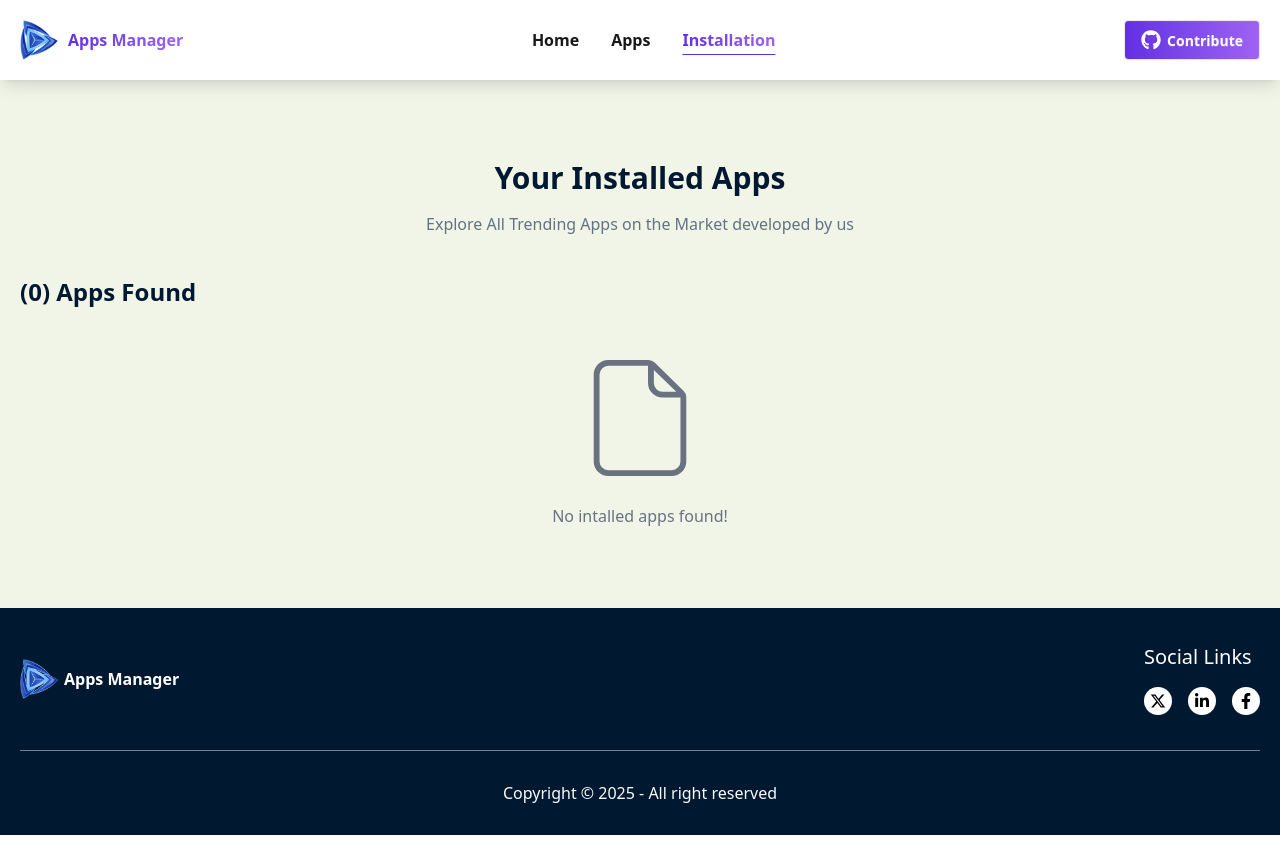
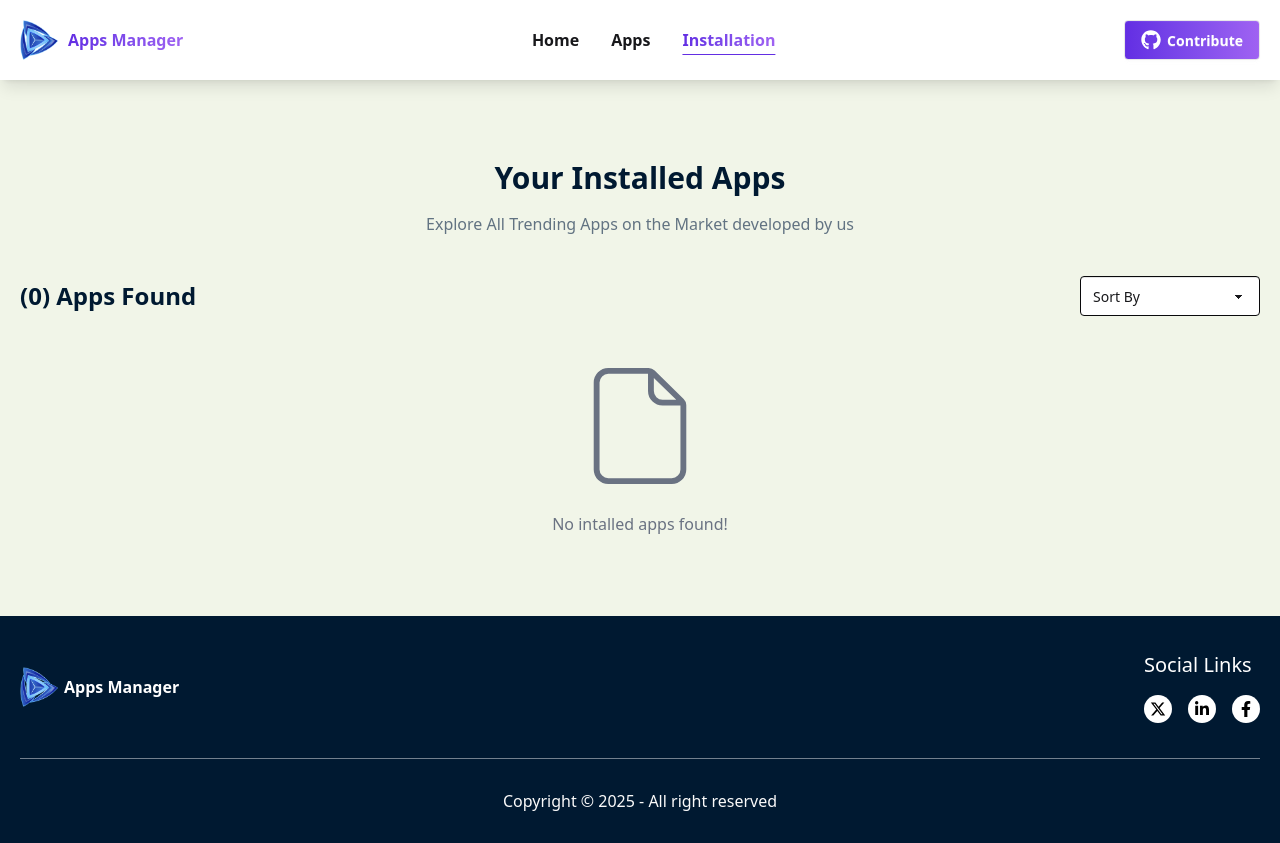
Before and after one commit to nayon-kumar/apps-manager, a Next.js app: page /installation in a window 1280 px wide. Built offline with nearby package versions, Linux system fonts and the light colour scheme.

Commit message:
Apps filter option added

```diff
--- a/src/app/details/[id]/page.jsx
+++ b/src/app/details/[id]/page.jsx
@@ -6,6 +6,7 @@ import { useParams } from "next/navigation";
 import React, { use, useContext } from "react";
 import { FaStar } from "react-icons/fa";
 import { LuDownload } from "react-icons/lu";
+import { TbFileLike } from "react-icons/tb";
 import { toast } from "react-toastify";
 
 const appsPromise = fetch("https://apps-manager-eta.vercel.app/data.json", {
@@ -68,7 +69,7 @@ const DetailsPage = () => {
                 </h3>
               </div>
               <div>
-                <LuDownload size={30} className="text-[#00827A]" />
+                <TbFileLike size={30} className="text-[#00827A]" />
                 <p className="text-[#001931]/80 my-2">Total Reviews</p>
                 <h3 className="text-[#001931] font-extrabold text-2xl md:text-3xl">
                   {expectedApp.reviews}
--- a/src/app/installation/page.jsx
+++ b/src/app/installation/page.jsx
@@ -2,11 +2,24 @@
 import MyContainer from "@/components/Shared/MyContainer";
 import { MyContext } from "@/context/AppsContext";
 import InstalledAppCard from "@/ui/InstalledAppCard";
-import React, { useContext } from "react";
+import React, { useContext, useEffect, useState } from "react";
 import { CiFileOn } from "react-icons/ci";
 
 const Installation = () => {
   const { apps, setApps } = useContext(MyContext);
+  const [filter, setFilter] = useState("");
+  const [filteredApps, setFilteredApps] = useState([]);
+
+  useEffect(() => {
+    let sorted = [...apps];
+    if (filter === "low-to-high") {
+      sorted.sort((a, b) => a.size - b.size);
+    } else if (filter === "hight-to-low") {
+      sorted.sort((a, b) => b.size - a.size);
+    }
+    setFilteredApps(sorted);
+  }, [filter, apps]);
+
   return (
     <div className="pt-40 bg-[#F1F5E8]">
       <MyContainer>
@@ -19,16 +32,43 @@ const Installation = () => {
           </p>
         </div>
         <div className="mt-10 pb-20">
+          <div className="flex flex-wrap gap-4 items-center justify-between">
             <p className="font-semibold text-[#001931] text-xl md:text-2xl">
               ({apps.length}) Apps Found
             </p>
+            <div className="w-45">
+              <select defaultValue="Sort By" className="select select-neutral">
+                <option disabled={true}>Sort By</option>
+                <option onClick={() => setFilter("")}>Default</option>
+                <option onClick={() => setFilter("low-to-high")}>
+                  Size: Low to High
+                </option>
+                <option onClick={() => setFilter("hight-to-low")}>
+                  Size: High to Low
+                </option>
+              </select>
+            </div>
+          </div>
+
           {apps.length > 0 ? (
+            <>
+              {filter === "" ? (
                 <>
                   <div className="mt-6 flex flex-col gap-4">
                     {apps.map((app) => (
                       <InstalledAppCard key={app.id} app={app} />
                     ))}
                   </div>
+                </>
+              ) : (
+                <>
+                  <div className="mt-6 flex flex-col gap-4">
+                    {filteredApps.map((app) => (
+                      <InstalledAppCard key={app.id} app={app} />
+                    ))}
+                  </div>
+                </>
+              )}
             </>
           ) : (
             <>
```
Lines whose indentation alone changed are shown as unchanged.
